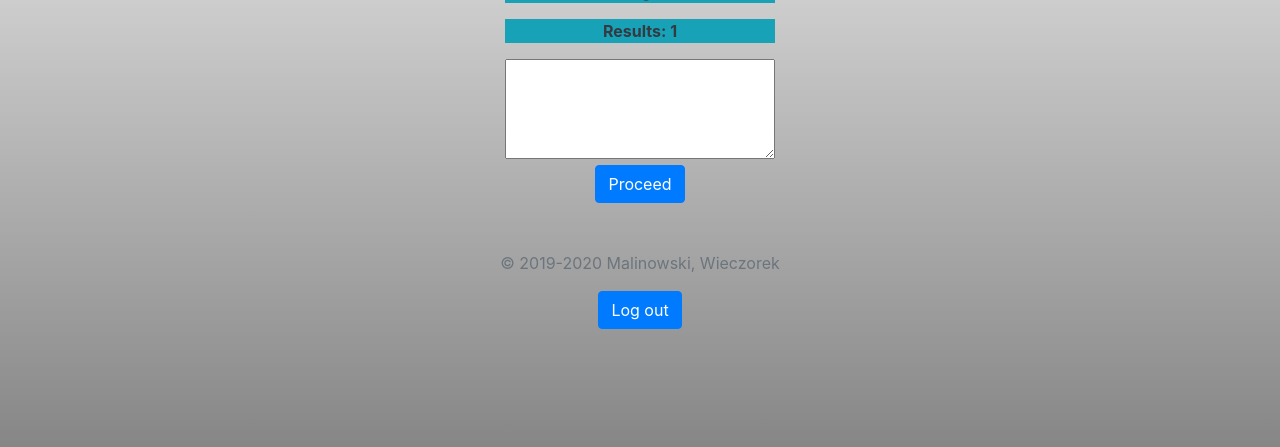
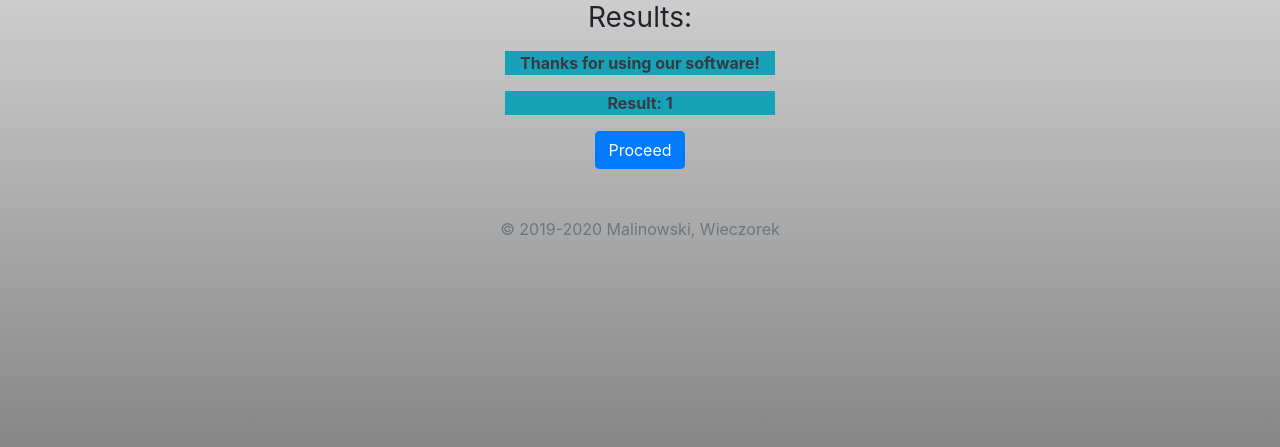
Before and after one commit to crushyna/vbiometrics-front, a Flask app: page /authenticate/results/ in a window 1280 px wide. Shown: the part 315-762 px from the top of the page. Run offline with Flask 2, Linux system fonts and the light colour scheme; the visitor is signed in with stand-in values (Sample User, id 1); some libraries are stand-ins or nearby versions.

Commit message:
authentication result cosmetic fix

```diff
--- a/app.py
+++ b/app.py
@@ -180,7 +180,10 @@
         # check if deleted:
         file_deleted_flag = os.path.isfile(os.path.join(UPLOAD_FOLDER, session['input_filename']))
         if response_status_code == 200:
+            session['authentication_results'] = "Authenticated!"
             session['logged_in'] = True
+        else:
+            session['authentication_results'] = "Rejected!"
 
         return f"File saved: {file_saved_flag}, file exist after delete: {file_deleted_flag}"
 
--- a/templates/authentication_results.html
+++ b/templates/authentication_results.html
@@ -8,16 +8,14 @@
       <h1 class="h3 mb-3 font-weight-normal">Results:</h1>
     <div class="container">
         <p class="text-dark bg-info font-weight-bold">Thanks for using our software!</p>
-        <p class="text-dark bg-info font-weight-bold">Results: {{session['authentication_results']}}</p>
+        <p class="text-dark bg-info font-weight-bold">Result: {{session['authentication_results']}}</p>
         <p class="text-dark bg-danger font-weight-bold">{{error}}</p>
-        <textarea id="output" style="width: 100%;height: 100px" readonly></textarea>
     </div>
         <a class="btn btn-primary" href="/" role="button">Proceed</a>
 
         <script src="{{ url_for('static', filename='default_main.js') }}"></script>
 
         <p class="mt-5 mb-3 text-muted">&copy; 2019-2020 Malinowski, Wieczorek</p>
-        <a class="btn btn-primary" href="/logout" role="button">Log out</a>
 
     </div>
   </body>
```
